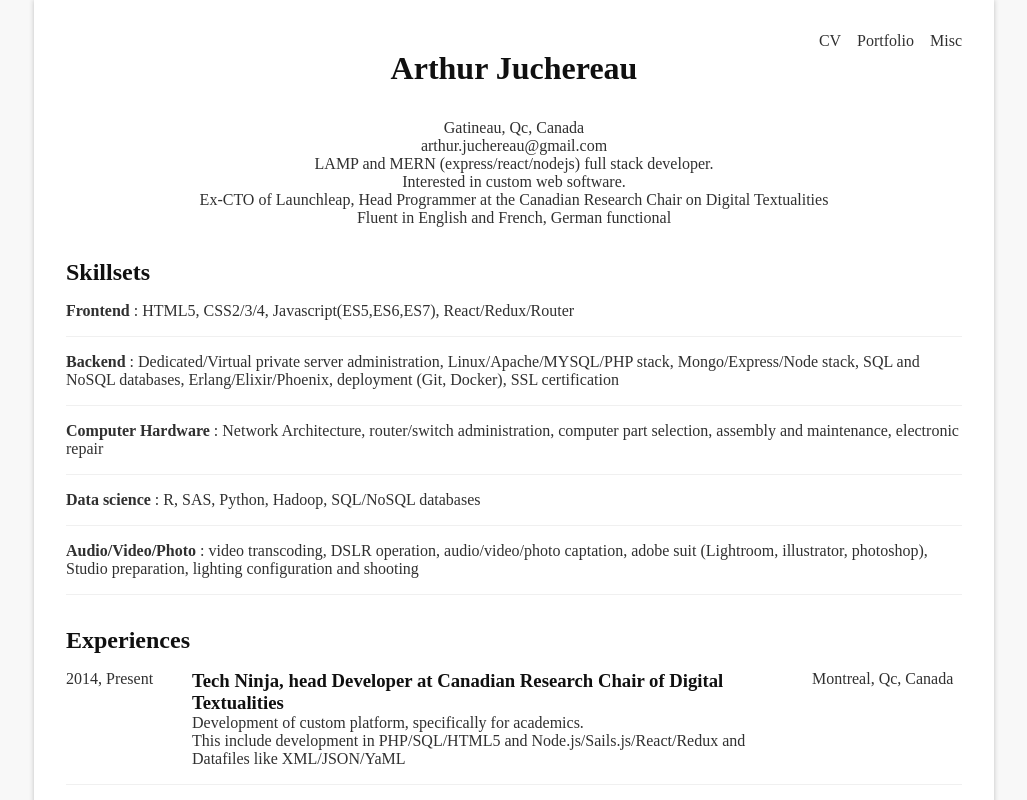
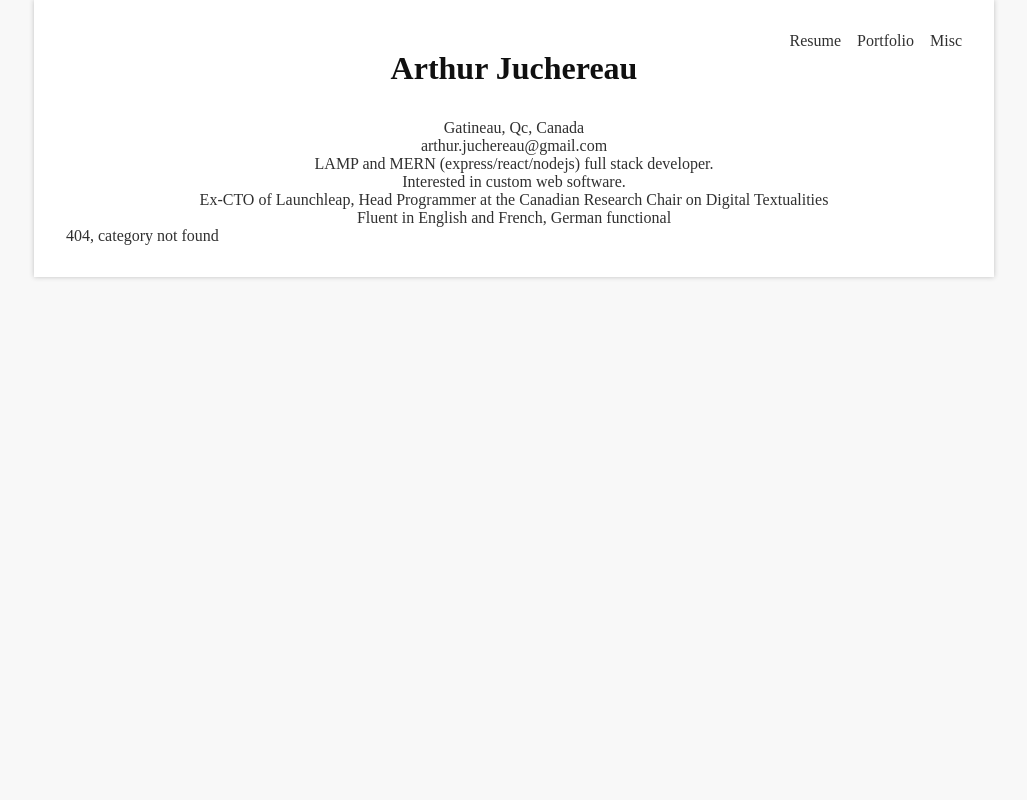
Before and after one commit to PookMook/Me.js, a React app: page /CV in a window 1280 px wide. Shown: the top 800 px of the page, without its empty margins (126-1153 px from the left). Built offline with nearby package versions, Linux system fonts and the light colour scheme.

Commit message:
lang in window

```diff
--- a/src/js/components/Category.jsx
+++ b/src/js/components/Category.jsx
@@ -3,8 +3,9 @@
 import {Main} from './CVline.jsx';
 
 export function Category (props) {
-    const infos = store.getState().infos['en'].data;
-    document.title = props.params.category + " | "+store.getState().infos['en'].meta.name;
+    const lang = props.params.lang || store.getState().infos.default.lang;
+    const infos = store.getState().infos[lang].data;
+    document.title = props.params.category + " | "+store.getState().infos[lang].meta.name;
     return (
       <div>
         {!infos || !infos[props.params.category] && <p>404, category not found</p>}
--- a/src/js/redux/init.js
+++ b/src/js/redux/init.js
@@ -1,7 +1,7 @@
 const init = {
   "default" : {
     "lang":"en",
-    "path":"CV"
+    "path":"Resume"
   },
   en :{
     meta:{
@@ -12,7 +12,7 @@
       "languages": "Fluent in English and French, German functional",
     },
    "data":{
-     "CV":{
+     "Resume":{
        "Skillsets": [
          {
            "title": "Frontend",
```
